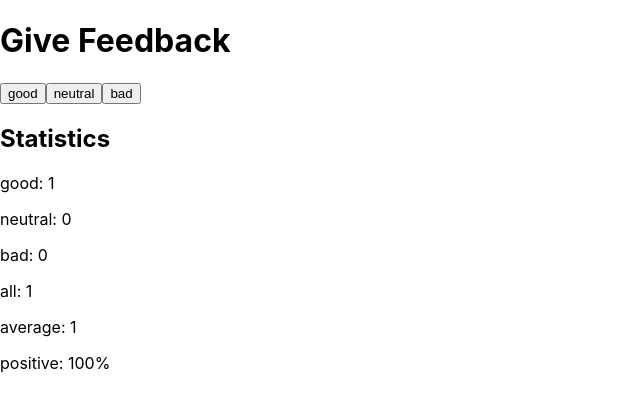
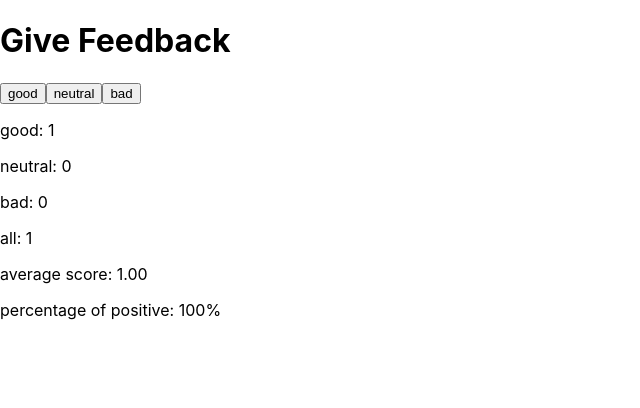
Before and after one commit to AndresBo/feedback-app, a React (Create React App) app: page / in a window 1280 px wide. Both pictures are taken after a click on the button "good". Shown: the top 408 px of the page, without its empty margins (0-640 px from the left). Built offline with nearby package versions, Linux system fonts and the light colour scheme.

Commit message:
fix: modified decimal figure of statistics

```diff
--- a/src/App.js
+++ b/src/App.js
@@ -11,18 +11,20 @@ const Button = (props) => {
 
 
 const Statistics = ({good, neutral, bad}) => {
+  const averageScore = ((good - bad) / (good + neutral + bad)).toFixed(2)
+  const positivePercentage = ((good / (good + neutral + bad)) * 100).toFixed(0)
+
   if (good + neutral + bad === 0) {
     return (<p>No feedback given</p>)
   } else {
     return (
     <div>
-        <h2>Statistics</h2>
         <p>good: {good}</p>
         <p>neutral: {neutral}</p>
         <p>bad: {bad}</p>
         <p>all: {good + neutral + bad}</p>
-        <p>average: {(good - bad) / (good + neutral + bad)}</p>
-        <p>positive: {(good / (good + neutral + bad)) * 100}%</p>
+        <p>average score: {averageScore}</p>
+        <p>percentage of positive: {positivePercentage}%</p>
     </div>
     )
   }
```
Also changed, not shown: 1 other file (tests, documents, lock files or other folders).
